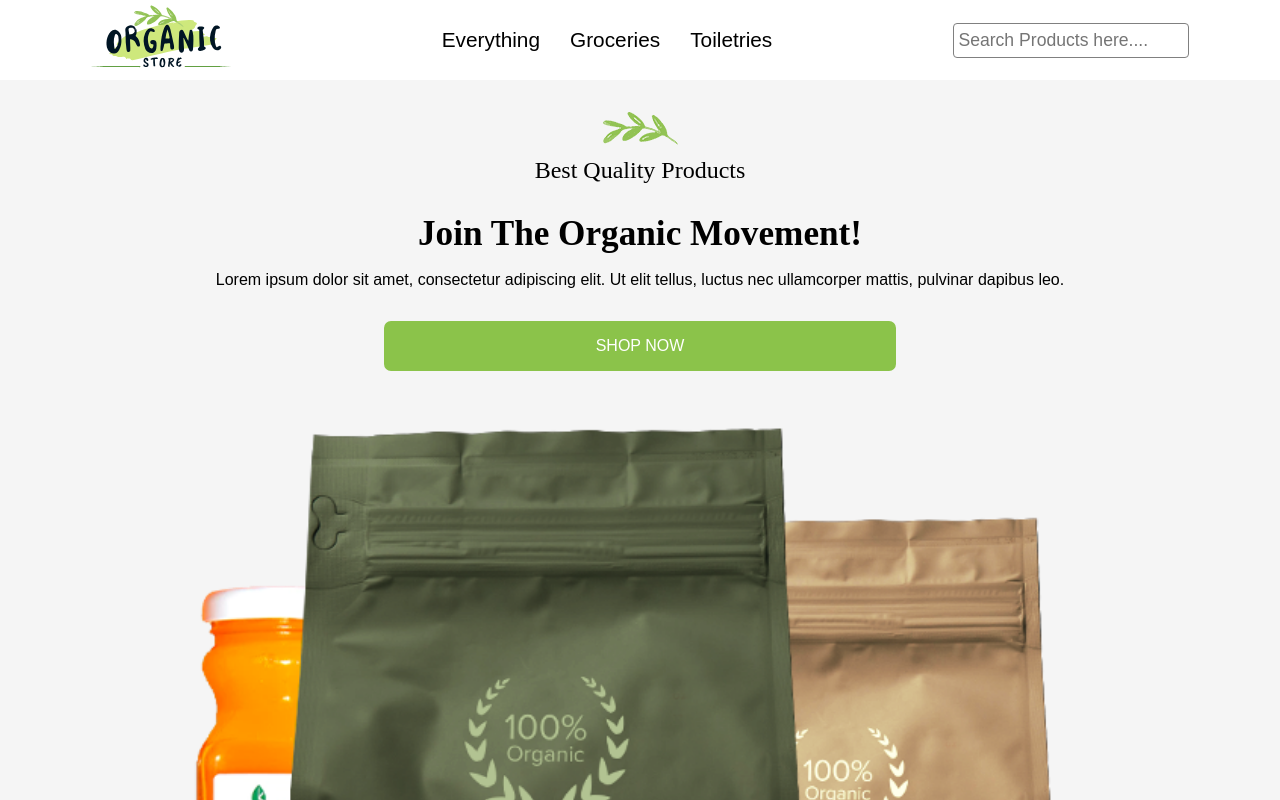
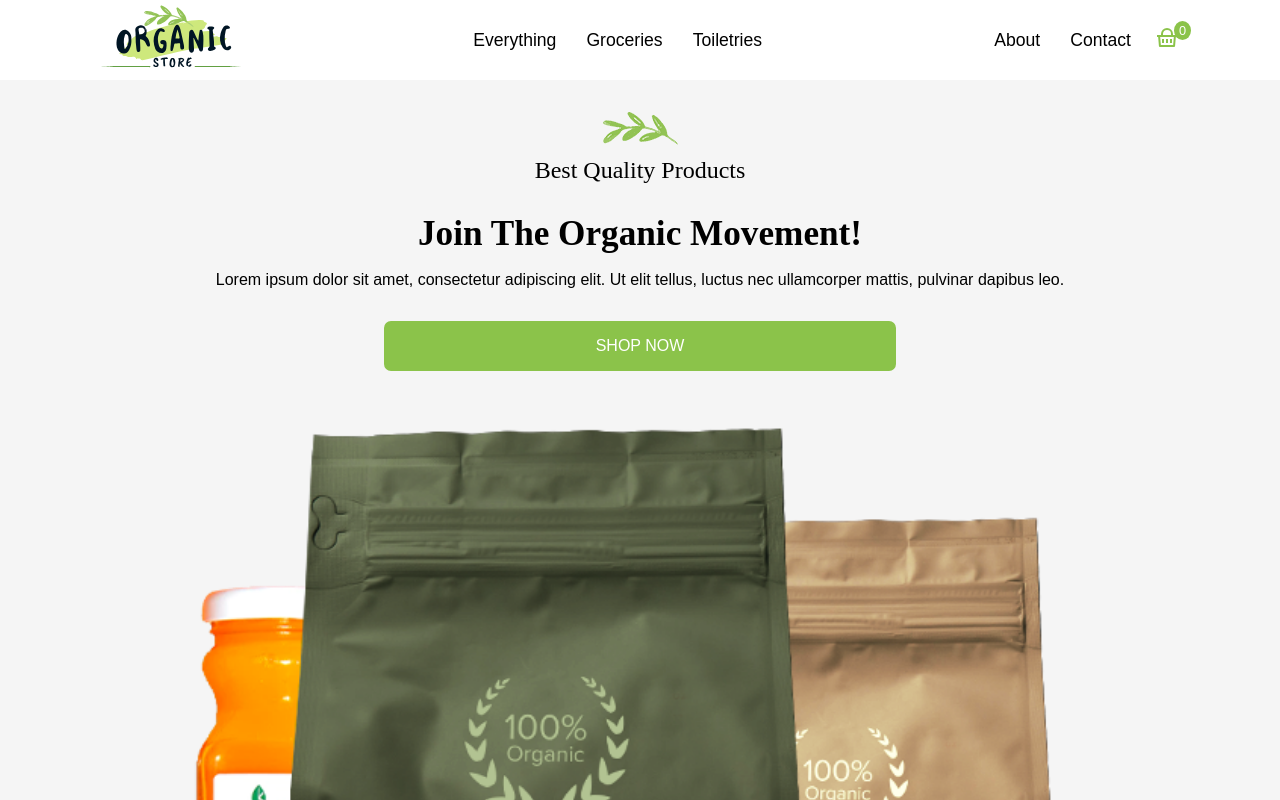
Before and after one commit to rumaisanaveed/ecommerce-app, a React (Create React App) app: page / in a window 1280 px wide. Shown: the top 800 px of the page. Built offline with nearby package versions, Linux system fonts and the light colour scheme.

Commit message:
Added add to cart functionality

```diff
--- a/src/components/App.js
+++ b/src/components/App.js
@@ -134,6 +134,9 @@ function App() {
   const [ searchGroceries , setSearchGroceries ] = useState([]);
   const [ filterToiletries, setFilteredToiletries ] = useState([]);
   const [ searchToiletries, setSearchToiletries ] = useState([]);
+  const [ productCount, setProductCount ] = useState(1);
+  const [ cartItemsCount, setCartItemsCount ] = useState(0);
+  const [ isAddToCart, setIsAddToCart ] = useState(false);
 
   // It will get executed whenever the state of products will be changed
   useEffect(() => {
@@ -170,6 +173,8 @@ function App() {
           <Route path="/" element={<Layout
               search={search}
               setSearch={setSearch}
+              cartItemsCount={cartItemsCount}
+              setCartItemsCount={setCartItemsCount}
           />}>
               <Route index element={<Main />} />
               <Route path="/home">
@@ -177,7 +182,13 @@ function App() {
                       products={searchResults}
                   />}/>
                   <Route path=":title" element={<ProductPage
+                      productCount={productCount}
+                      setProductCount={setProductCount}
                       products={searchResults}
+                      cartItemsCount={cartItemsCount}
+                      setCartItemsCount={setCartItemsCount}
+                      isAddToCart={isAddToCart}
+                      setIsAddToCart={setIsAddToCart}
                   />}/>
               </Route>
               <Route path="/groceries">
@@ -186,6 +197,8 @@ function App() {
                 />}/>
                 <Route path=":title" element={<ProductPage
                     products={filterGroceries}
+                    cartItemsCount={cartItemsCount}
+                    setCartItemsCount={setCartItemsCount}
                 />}/>
               </Route>
               <Route path="/toiletries">
--- a/src/components/Layout.js
+++ b/src/components/Layout.js
@@ -2,13 +2,15 @@ import Footer from "../layout/Footer";
 import Header from "../layout/Header";
 import { Outlet } from "react-router-dom";
 
-const Layout = ( { search, setSearch, handleSearch }) => {
+const Layout = ( { search, setSearch, handleSearch, cartItemsCount, setCartItemsCount }) => {
   return (
     <div className="container">
         <Header
           search={search}
           setSearch={setSearch}
           handleSearch={handleSearch}
+          cartItemsCount={cartItemsCount}
+          setCartItemsCount={setCartItemsCount}
         />
         <Outlet />
         <Footer />
--- /dev/null
+++ b/src/components/SuccessMsg.js
@@ -0,0 +1,24 @@
+import ViewCartBtn from "./buttons/ViewCartBtn"
+import {TiTick} from 'react-icons/ti'
+
+const SuccessMsg = ( { productCount, productName }) => {
+
+  return (
+    <div className="success-msg-container">
+        <div className="success-msg-content-container">
+            <div classname="success-icon-container"><TiTick className="success-icon"/></div>
+            {
+              productCount > 1 ?
+              (<p>{productCount} x {productName} has been added to your cart</p>)
+              :
+              (<p>{productName} has been added to your cart</p>)
+            }
+        </div>
+        <div className="view-cart-btn-in-success-msg">
+               <ViewCartBtn />
+        </div>
+    </div>
+  )
+}
+
+export default SuccessMsg
--- /dev/null
+++ b/src/components/buttons/AddToCartBtn.js
@@ -0,0 +1,20 @@
+const AddToCartBtn = ({ cartItemsCount, setCartItemsCount, setIsAddToCart, productCount }) => {
+    // 10 is used as redix for ensure the number must be in decimal system
+    // To ensure that cart count adds the previous value
+    const newCartItemsCount = parseInt(cartItemsCount, 10) + parseInt(productCount, 10);
+
+    const handleAddToCart = () => {
+      setCartItemsCount(newCartItemsCount);
+      setIsAddToCart(true);
+
+      setTimeout(() => {
+        setIsAddToCart(false);
+      }, 10000);
+    }
+
+    return (
+        <button className="add-to-cart-btn" type='button' onClick={handleAddToCart}>Add to Cart</button>
+    )
+}
+
+export default AddToCartBtn
--- /dev/null
+++ b/src/components/buttons/InputBtn.js
@@ -0,0 +1,17 @@
+const InputBtn = ({ productCount, setProductCount }) => {
+
+  return (
+    <>
+        <form onSubmit={(e) => e.preventDefault()}>
+            <input
+                className="product-quantity-btn"
+                type="number"
+                value={productCount}
+                onChange={(e) => setProductCount(e.target.value)}
+            />
+        </form>
+    </>
+  )
+}
+
+export default InputBtn
--- /dev/null
+++ b/src/components/buttons/ViewCartBtn.js
@@ -0,0 +1,9 @@
+import { Link } from "react-router-dom"
+
+const ViewCartBtn = () => {
+  return (
+    <Link to="/cart"><button className="view-cart-btn">View Cart</button></Link>
+  )
+}
+
+export default ViewCartBtn
--- a/src/index.css
+++ b/src/index.css
@@ -227,13 +227,15 @@ header {
   height: 10vh;
 }
 
-.nav-links ul {
+.nav-left ul,
+.nav-right ul {
   display: flex;
   list-style: none;
-  font-size: 1.3rem;
+  font-size: 1.1rem;
 }
 
-.nav-links li {
+.nav-left ul li,
+.nav-right ul li {
   display: block;
 }
 
@@ -250,6 +252,37 @@ header {
 
 .link:hover {
   color: var(--green);
+}
+
+.nav-right {
+  display:flex;
+  align-items: center;
+  justify-content:center;
+}
+
+.cart-icon-container {
+  position: relative;
+  text-align: right;
+}
+
+.cart-icon {
+  margin-left: 1em;
+  color: var(--green);
+  font-size: 1.5em;
+}
+
+.cart-items-count {
+  display: flex;
+  align-items: center;
+  justify-content: center;
+  position: absolute;
+  top: -5px;
+  left: 90%;
+  border-radius: 50%;
+  background-color: var(--green);
+  color: var(--white);
+  padding: 2px 5px;
+  font-size: 0.8em;
 }
 
 .nav-menu {
@@ -414,13 +447,55 @@ footer {
 /* Individual Product Section */
 
 .product-container {
+    height: 110vh;
     min-height: 100vh;
     background-color: var(--gray);
     width: 100%;
 }
 
+.success-msg-container {
+  display: flex;
+  align-items: center;
+  width: 80%;
+  margin: 0 auto;
+  position: absolute;
+  top:20%;
+  left: 50%;
+  transform: translate(-50%, -50%);
+  border-top: 5px solid var(--green);
+}
+
+.success-msg-content-container {
+   display: flex;
+   padding-top:1.5em;
+}
+
+.success-icon {
+  position: relative;
+  top: -5px;
+  color: var(--green);
+  font-size: 1.7em;
+}
+
+.view-cart-btn {
+  position: absolute;
+  top: 1em;
+  left: 91%;
+  background-color: var(--green);
+  color: var(--white);
+  padding: 0.4em 1em;
+  border: 3px solid var(--green);
+  border-radius: 10px;
+  font-size: 1em;
+}
+
 .product-details-container {
     display: flex;
+}
+
+.product-details-container-additional {
+  position: absolute;
+  top: 150px;
 }
 
 .product-image-container {
@@ -458,23 +533,29 @@ footer {
    font-weight: 400;
 }
 
-.product-details input[type="number"] {
-   height: 34px;
-   width: 10%;
-   padding-left: 1em;
-   border: 2px solid var(--gray);
-   outline: none;
+.btns-container {
+  display: flex;
+  gap: 0;
+  margin-top: 0.4em;
 }
 
-.product-details button {
-   margin: 0.8em;
+.product-quantity-btn {
+   height: 34px;
+   width: 30%;
+   border:1px solid var(--black);
+   padding:0 1em;
+}
+
+.add-to-cart-btn {
+   margin: 0;
+   margin-left: -110px;
    width: 40%;
    background-color: var(--green);
    color: var(--white);
    font-size: 1.1rem;
    height: 34px;
    padding: 0.2em 0.5em 0.2em 0.5em;
-   border: 3px soild var(--green);
+   border: 3px solid var(--green);
    border-radius: 5px;
 }
 
--- a/src/layout/Header.js
+++ b/src/layout/Header.js
@@ -1,26 +1,42 @@
 import logo from '../components/logo.svg'
 import { Link } from "react-router-dom"
-import SearchBox from '../components/searchBox'
+// import SearchBox from '../components/searchBox'
 import MobileMenu from '../components/MobileMenu'
+import {RiShoppingBasketLine} from 'react-icons/ri'
 
-const Header = ( { search, setSearch, handleSearch }) => {
-
+const Header = ( { search, setSearch, handleSearch, cartItemsCount, setCartItemsCount }) => {
    return (
       <main>
          <header>
             <div>
                <Link to="/"><img src={logo} alt="" className='site-logo'/></Link>
             </div>
-         <div className="nav-links">
+            <div className="nav-left">
                <ul>
                <li><Link to="/home" className="link">Everything</Link></li>
                <li><Link to="/groceries" className="link">Groceries</Link></li>
                <li><Link to="/toiletries" className="link">Toiletries</Link></li>
                </ul>
             </div>
-         <div className='search-box-container'>
+            <div className="nav-right">
+               <ul>
+                  <li>
+                     <Link to="/about" className='link'>About</Link>
+                  </li>
+                  <li>
+                     <Link to="/contact" className='link'>Contact</Link>
+                  </li>
+               </ul>
+               <div className='cart-icon-container'>
+                  <Link to="/cart">
+                     <RiShoppingBasketLine className='cart-icon'/>
+                     <span className="cart-items-count">{cartItemsCount}</span>
+                  </Link>
+               </div>
+            </div>
+            {/* <div className='search-box-container'>
                <SearchBox search={search} setSearch={setSearch} handleSearch={handleSearch} />
-         </div>
+            </div> */}
             <MobileMenu />
          </header>
       </main>
--- a/src/pages/ProductPage.js
+++ b/src/pages/ProductPage.js
@@ -1,15 +1,36 @@
-import { Link, useParams } from 'react-router-dom'
+import { useParams } from 'react-router-dom';
+import InputBtn from '../components/buttons/InputBtn';
+import AddToCartBtn from '../components/buttons/AddToCartBtn';
+import SuccessMsg from '../components/SuccessMsg';
 
-const ProductPage = ({ products }) => {
-        const { title } = useParams();
-        const product = products.find(product =>
-            (product.title) === title.split('-').map(word => word.charAt(0).toUpperCase() + word.slice(1)).join(' '));
+const ProductPage = ({
+            productCount,
+            setProductCount,
+            products,
+            cartItemsCount,
+            setCartItemsCount,
+            isAddToCart,
+            setIsAddToCart
+        }) => {
+
+            const { title } = useParams();
+            const product = products.find(product =>
+                (product.title) === title.split('-').map(word => word.charAt(0).toUpperCase() + word.slice(1)).join(' '));
+
+            const additionalClass = isAddToCart ? 'product-details-container-additional' : '';
 
         return (
             <>
                 {product &&
                     <main className='product-container'>
-                        <section className='product-details-container'>
+                        {
+                            isAddToCart &&
+                            <SuccessMsg
+                                productCount={productCount}
+                                productName={product.title}
+                            />
+                        }
+                        <section className={`product-details-container ${additionalClass}`}>
                             <div className='product-image-container'>
                                 <img className="product-img" src={product.image} alt="" />
                             </div>
@@ -21,12 +42,21 @@ const ProductPage = ({ products }) => {
                                 libero sequi harum voluptatem perferendis, repudiandae
                                 voluptatum dolorum explicabo nulla cupiditate exercitationem
                                 neque iusto?</p>
-                                <input type="number" placeholder="1"/>
-                                <Link to=""><button type='button'>Add to Cart</button></Link>
+                                <div className='btns-container'>
+                                    <InputBtn productCount={productCount} setProductCount={setProductCount}/>
+                                    <AddToCartBtn
+                                        cartItemsCount={cartItemsCount}
+                                        setCartItemsCount={setCartItemsCount}
+                                        setIsAddToCart={setIsAddToCart}
+                                        productCount={productCount}
+
+                                    />
+                                </div>
                             </div>
                         </section>
                     </main>
                 }
+
                 {!product &&
                     <main className='product-not-found'>
                         <p className='no-data'>
```
Also changed, not shown: src/components/Cart.js (added, +9 -0 lines), src/pages/CartPage.js (added). Lines whose indentation alone changed are shown as unchanged.
